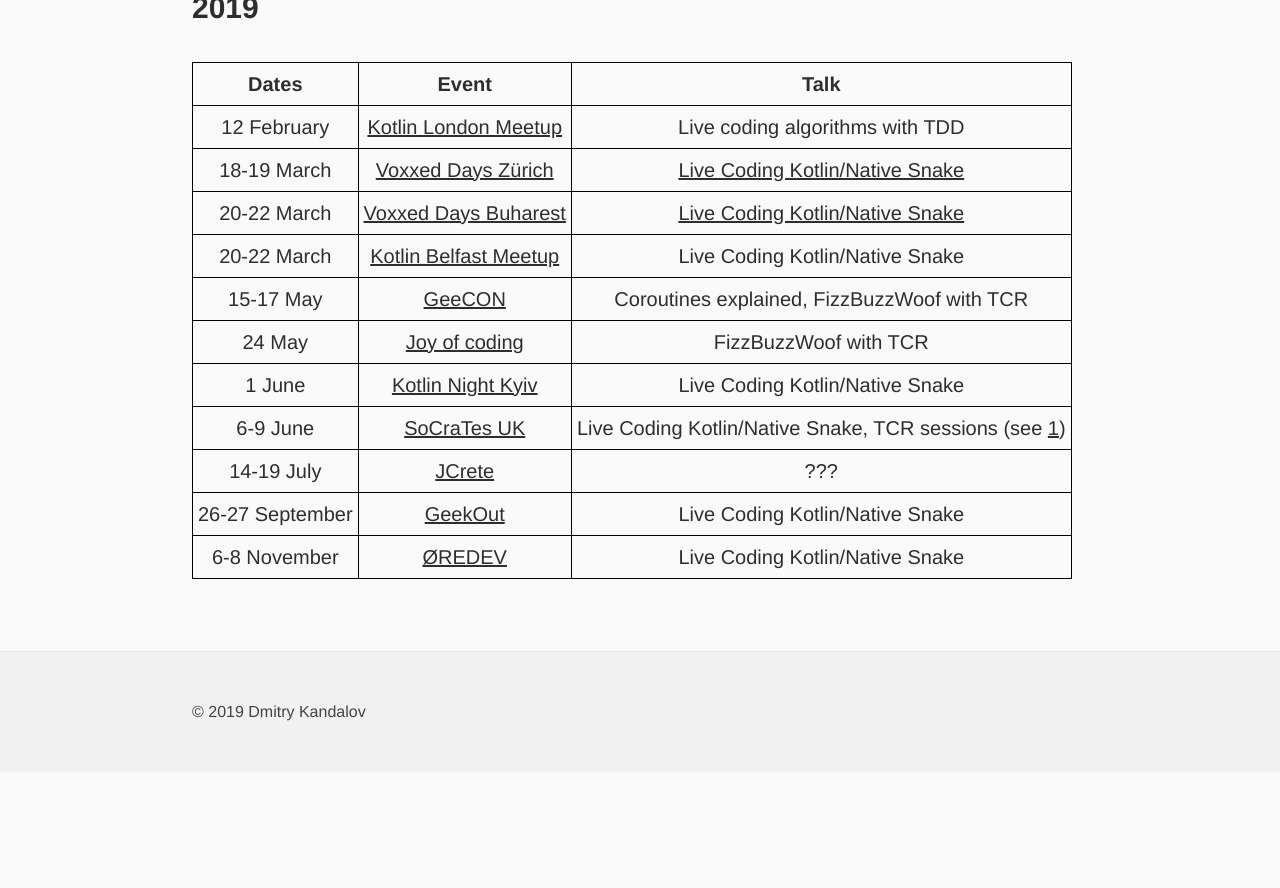
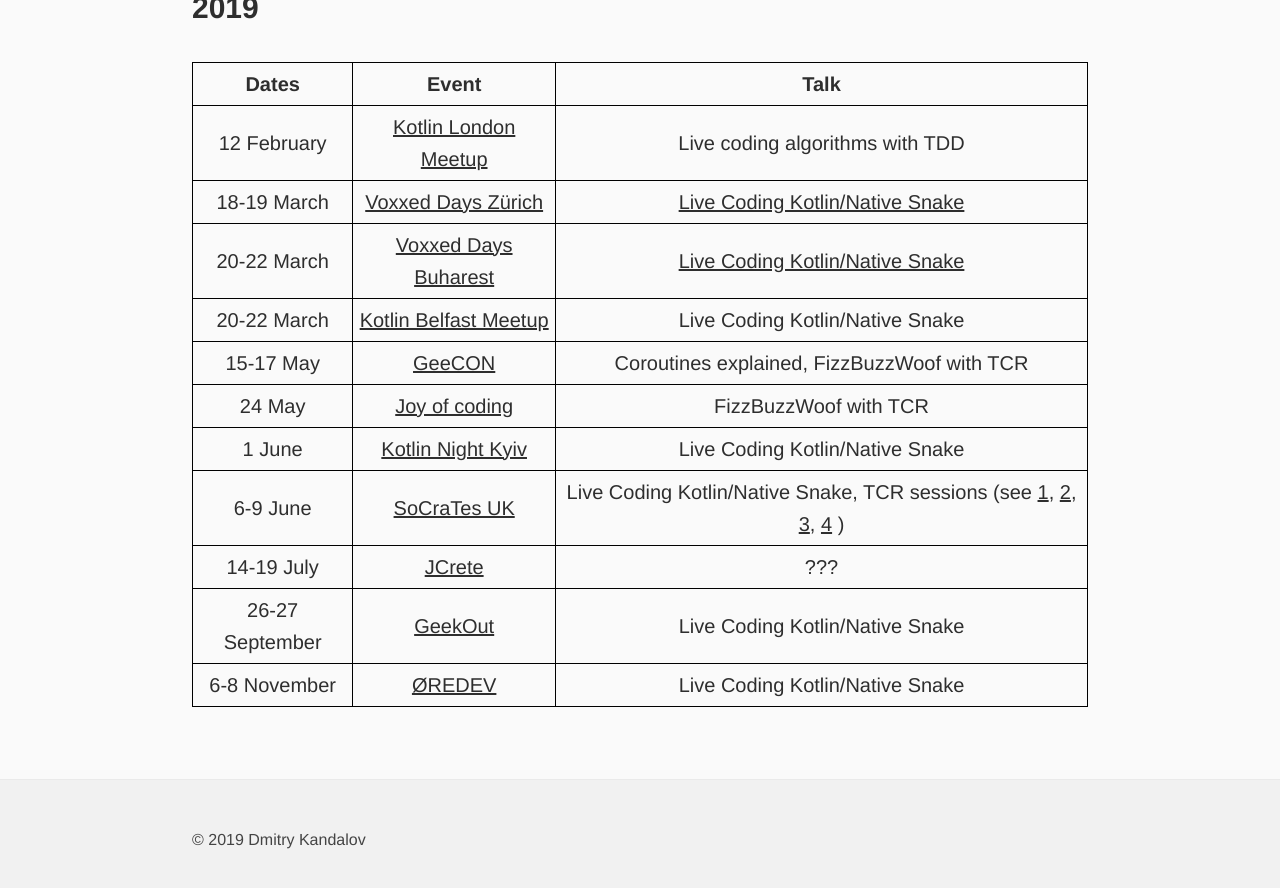
Before and after one commit to dkandalov/dkandalov.github.io, a Jekyll site: the page built from _posts/2019-06-13-public-speaking.md, in a window 1280 px wide and 900 px high, scrolled down 2299 px. Shown: the top 888 px of the window. Built offline with Jekyll 4.4.1, drawn with Linux system fonts in a browser that asks for light colours; our own code applies the rules of GitHub Pages for plain Markdown files; before the commit the page ends 3071 px from its top, so only the background shows below that.

Commit message:
updated public speaking page

```diff
--- a/_posts/2019-06-13-public-speaking.md
+++ b/_posts/2019-06-13-public-speaking.md
@@ -75,7 +75,7 @@ permalink: public-speaking
 | 15-17 May       | [GeeCON](https://2019.geecon.org/) | Coroutines explained, FizzBuzzWoof with TCR |
 | 24 May          | [Joy of coding](https://joyofcoding.org) | FizzBuzzWoof with TCR |
 | 1 June          | [Kotlin Night Kyiv](http://knightkyiv.com) | Live Coding Kotlin/Native Snake |
-| 6-9 June        | [SoCraTes UK](https://socratesuk.org) | Live Coding Kotlin/Native Snake, TCR sessions (see [1](https://www.youtube.com/watch?v=tmRRlzPWyYA)) |
+| 6-9 June        | [SoCraTes UK](https://socratesuk.org) | Live Coding Kotlin/Native Snake, TCR sessions (see [1](https://www.youtube.com/watch?v=tmRRlzPWyYA), [2](https://www.youtube.com/watch?v=H0z_NhQIOHQ), [3](https://www.youtube.com/watch?v=wDhBNl_a0ww), [4](https://www.youtube.com/watch?v=JkMnqrML8dk) ) |
 | 14-19 July      | [JCrete](http://www.jcrete.org/) | ??? |
 | 26-27 September | [GeekOut](https://2019.geekout.ee) | Live Coding Kotlin/Native Snake |
 | 6-8 November    | [ØREDEV](https://oredev.org) | Live Coding Kotlin/Native Snake |
```
